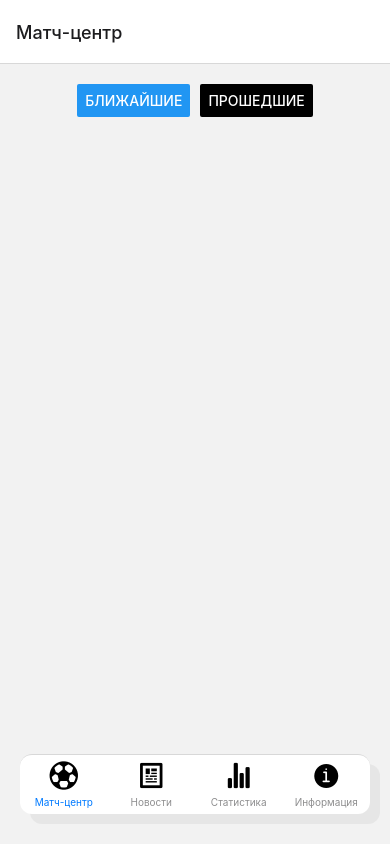
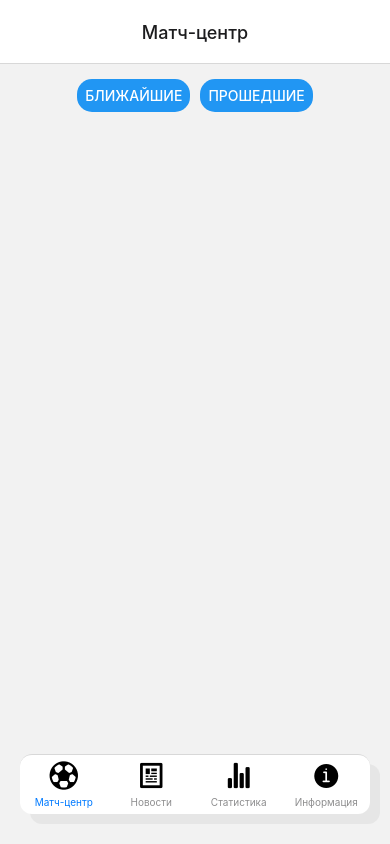
Before and after one commit to st8rboi/pmfl-app, a React Native app: screen / in a window 390 px wide. Built offline with nearby package versions, Linux system fonts and the light colour scheme.

Commit message:
modified:   App.js 	modified:   Tab.jsx 	new file:   components/button.jsx 	modified:   screens/MatchScreen.jsx 	new file:   styles.jsx

```diff
--- a/App.js
+++ b/App.js
@@ -1,5 +1,5 @@
 import { NavigationContainer } from '@react-navigation/native'
-import { StyleSheet, ImageBackground } from 'react-native'
+import { StyleSheet } from 'react-native'
 import Tabs from './Tab'
 import { createBottomTabNavigator } from '@react-navigation/bottom-tabs'
 
@@ -7,7 +7,7 @@ const Tab = createBottomTabNavigator();
 
 const App = () => {
   return (
-    <NavigationContainer>
+    <NavigationContainer >
       <Tabs />
     </NavigationContainer >
   )
--- a/Tab.jsx
+++ b/Tab.jsx
@@ -3,7 +3,6 @@ import { View } from "react-native";
 import { Ionicons } from '@expo/vector-icons';
 import { Entypo } from '@expo/vector-icons';
 import { AntDesign } from '@expo/vector-icons';
-
 import { Match } from './screens/MatchScreen'
 import { News } from './screens/NewsScreen'
 import { Stat } from './screens/StatScreen'
@@ -34,28 +33,32 @@ const Tabs = () => {
                     <View>
                         <Ionicons name="football" size={35} color="black" paddingTop={4} />
                     </View>
-                )
+                ),
+                headerTitleAlign: 'center',
             }} />
             <Tab.Screen name="Новости" component={News} options={{
                 tabBarIcon: ({ focused }) => (
                     <View>
                         <Entypo name="news" size={28} color="black" paddingTop={4} />
                     </View>
-                )
+                ),
+                headerTitleAlign: 'center',
             }} />
             <Tab.Screen name="Статистика" component={Stat} options={{
                 tabBarIcon: ({ focused }) => (
                     <View>
                         <Ionicons name="stats-chart" size={27} color="black" paddingTop={4} />
                     </View>
-                )
+                ),
+                headerTitleAlign: 'center',
             }} />
             <Tab.Screen name="Информация" component={Info} options={{
                 tabBarIcon: ({ focused }) => (
                     <View>
                         <AntDesign name="infocirlce" size={24} color="black" paddingTop={4} />
                     </View>
-                )
+                ),
+                headerTitleAlign: 'center',
             }} />
         </Tab.Navigator>
 
--- /dev/null
+++ b/components/button.jsx
@@ -0,0 +1,17 @@
+import React from 'react';
+import { View, Button } from 'react-native';
+import styles from '../styles';
+
+function NewButton(props) {
+    return (
+        <View style={styles.button}>
+            <Button
+                title={props.title}
+                onPress={() => console.log('Button pressed')}
+            />
+        </View>
+    );
+}
+
+
+export default NewButton;
--- a/screens/MatchScreen.jsx
+++ b/screens/MatchScreen.jsx
@@ -1,29 +1,13 @@
-import React from "react";
-import { Button, View, StyleSheet } from "react-native";
-
-let nowColor = '#fffff'
-
-const changeColor = () =>
-    nowColor = '#000000'
+import React from 'react';
+import { View } from 'react-native';
+import NewButton from '../components/button';
+import styles from '../styles';
 
 export const Match = () => {
     return (
         <View style={styles.view}>
-            <Button style={styles.button} title="Ближайшие" onPress={changeColor} />
-            <Button color="#000000" title="Прошедшие" onPress={changeColor} />
-        </View >
-    )
+            <NewButton title='Ближайшие' />
+            <NewButton title='Прошедшие' />
+        </View>
+    );
 }
-
-//paddingTop: 20,
-//  flexDirection: 'row',
-//      justifyContent: 'center',
-//         columnGap: 10,
-const styles = StyleSheet.create({
-    view: {
-        paddingTop: 20,
-        flexDirection: 'row',
-        justifyContent: 'center',
-        columnGap: 10,
-    },
-})
--- /dev/null
+++ b/styles.jsx
@@ -0,0 +1,16 @@
+import { StyleSheet } from 'react-native';
+
+const styles = StyleSheet.create({
+    button: {
+        borderRadius: 15,
+        overflow: 'hidden',
+    },
+    view: {
+        flexDirection: 'row',
+        columnGap: 10,
+        justifyContent: 'center',
+        paddingTop: 15,
+    },
+})
+
+export default styles;
```
